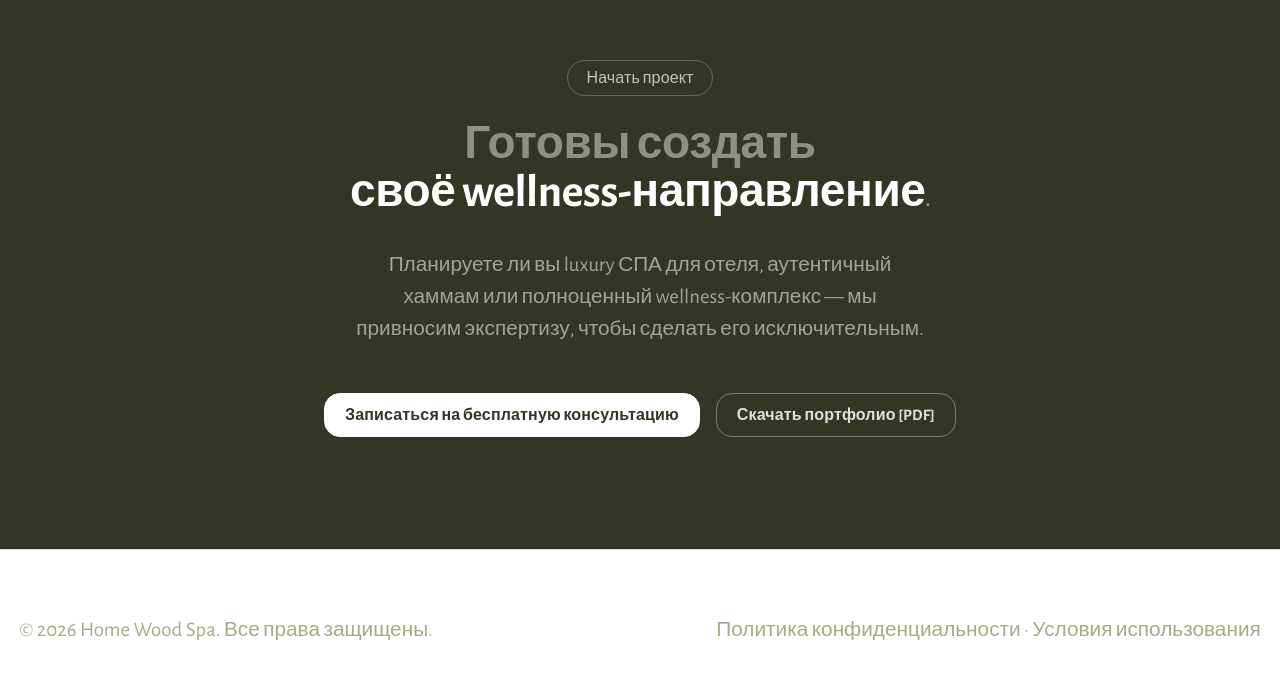
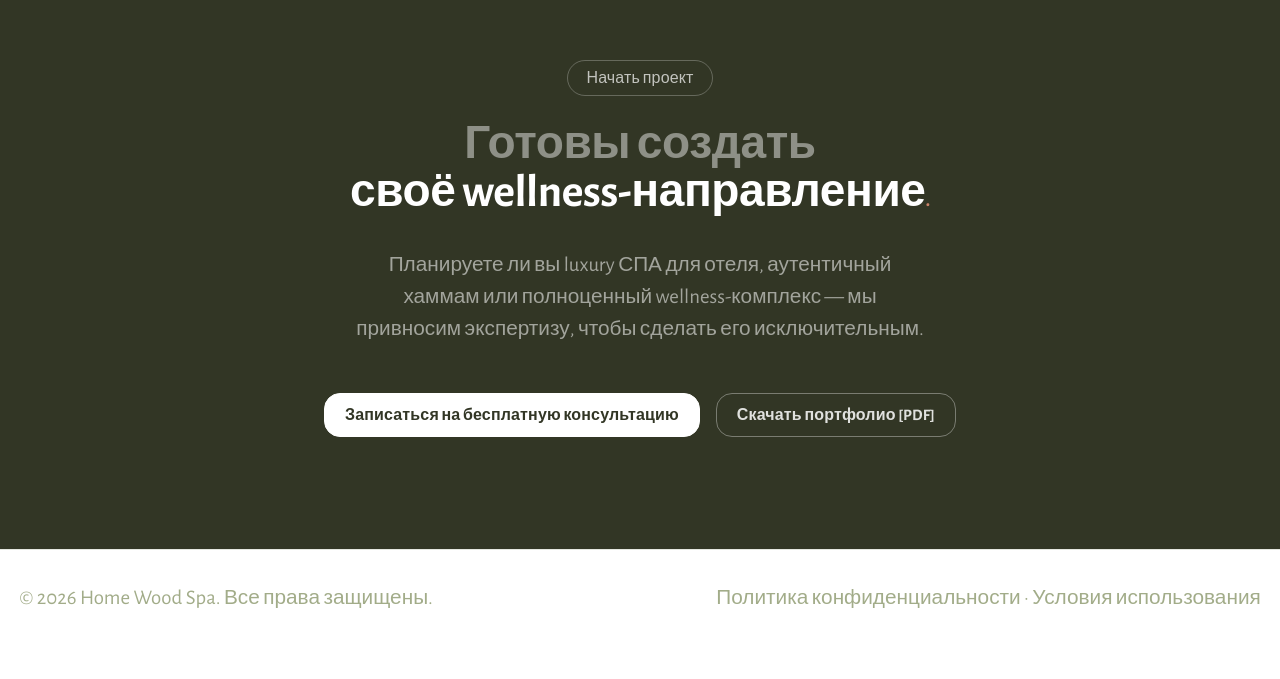
Before and after one commit to digitalcluster25/hws, a React (Vite) app: page / in a window 1280 px wide. Shown: the part 8735-9414 px from the top of the page. After the commit the page ends 9380 px from the top, so only its background shows below. Built offline with nearby package versions, Linux system fonts and the light colour scheme.

Commit message:
fix: footer py-16 → py-8

```diff
--- a/src/wireframe/Wireframe.jsx
+++ b/src/wireframe/Wireframe.jsx
@@ -243,7 +243,7 @@ export default function Wireframe() {
       </section>
 
       {/* ── ФУТЕР ── */}
-      <footer className="py-16 border-t" style={{ borderColor: '#e5e7e0', ...px }}>
+      <footer className="py-8 border-t" style={{ borderColor: '#e5e7e0', ...px }}>
         <div style={wrap}>
           <div className="flex flex-col md:flex-row justify-between gap-4">
             <span className="footer-copy">© 2026 Home Wood Spa. Все права защищены.</span>
```
